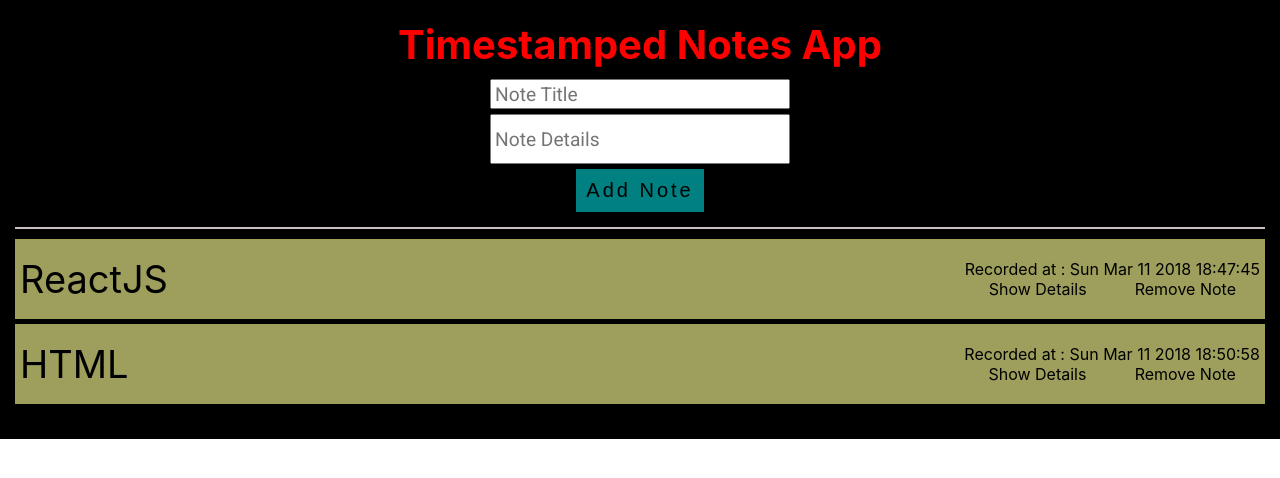
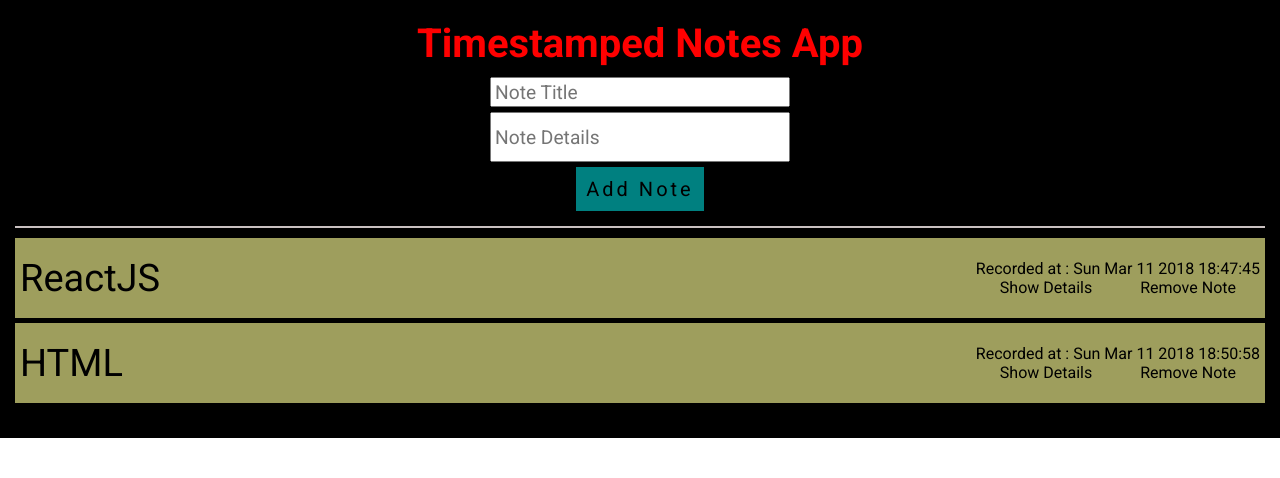
Before and after one commit to mytoandeptrai/mytoandeptrai-TRANPHUOCMYTOAN_FE14_TimestampedNotesApp, a React (Create React App) app: page / in a window 1280 px wide. Shown: the top 478 px of the page. Built offline with nearby package versions, Linux system fonts and the light colour scheme.

Commit message:
Second commit

```diff
--- a/src/App.css
+++ b/src/App.css
@@ -1,5 +1,6 @@
 @import url("https://fonts.googleapis.com/css2?family=Roboto:wght@400;500;700&display=swap");
 * {
+  font-family: "Roboto", sans-serif;
   box-sizing: border-box;
   margin: 0;
   padding: 0;
```
